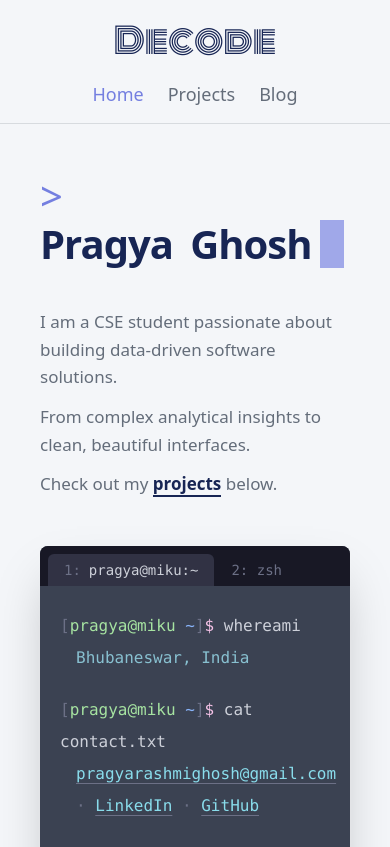
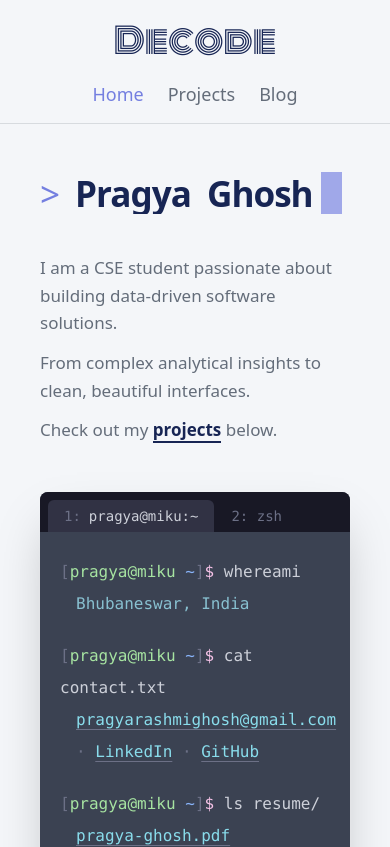
Before and after one commit to Pragya-Ghosh/decode-portfolio, a Next.js app: page / in a window 390 px wide. Shown: the top 847 px of the page. Built offline with nearby package versions, Linux system fonts and the light colour scheme; no server answers.

Commit message:
style: changed hero title sizing again for mobile

```diff
--- a/src/components/Hero.tsx
+++ b/src/components/Hero.tsx
@@ -6,15 +6,19 @@ export default function Hero() {
     >
       <div className="flex w-full flex-col items-start text-left">
         <h1
-          className="mb-10 mt-8 flex flex-wrap items-center text-[clamp(2.5rem,8vw,4.5rem)] font-black leading-[1.2] tracking-[-1px] text-accent-dark md:mb-[70px] md:mt-[50px] md:leading-[1.5]"
+          className="mb-10 mt-8 flex flex-wrap items-center text-[clamp(2rem,9vw,4.5rem)] font-black leading-[1.2] tracking-[-1px] text-accent-dark md:mb-[70px] md:mt-[50px] md:leading-[1.5]"
           style={{ wordSpacing: '8px' }}
         >
           <span className="mr-4 shrink-0 font-normal text-accent-light md:mr-[24px]">&gt;</span>
-          <span className="animate-typing text-accent-dark whitespace-nowrap">Pragya Ghosh</span>
-          <span className="animate-caret"></span>
+
+          {/* Grouped name and caret together so if they DO wrap, they drop down cleanly as a pair */}
+          <span className="flex items-center">
+            <span className="animate-typing text-accent-dark whitespace-nowrap">Pragya Ghosh</span>
+            <span className="animate-caret"></span>
+          </span>
         </h1>
 
-        {/* 17px on mobile, 22px on desktop */}
+        {/* 17px on mobile, 20px on desktop */}
         <p className="mb-3 text-[17px] leading-relaxed text-text-main md:mb-4 md:text-[20px]">
           I am a CSE student passionate about building data-driven software solutions.
         </p>
```
